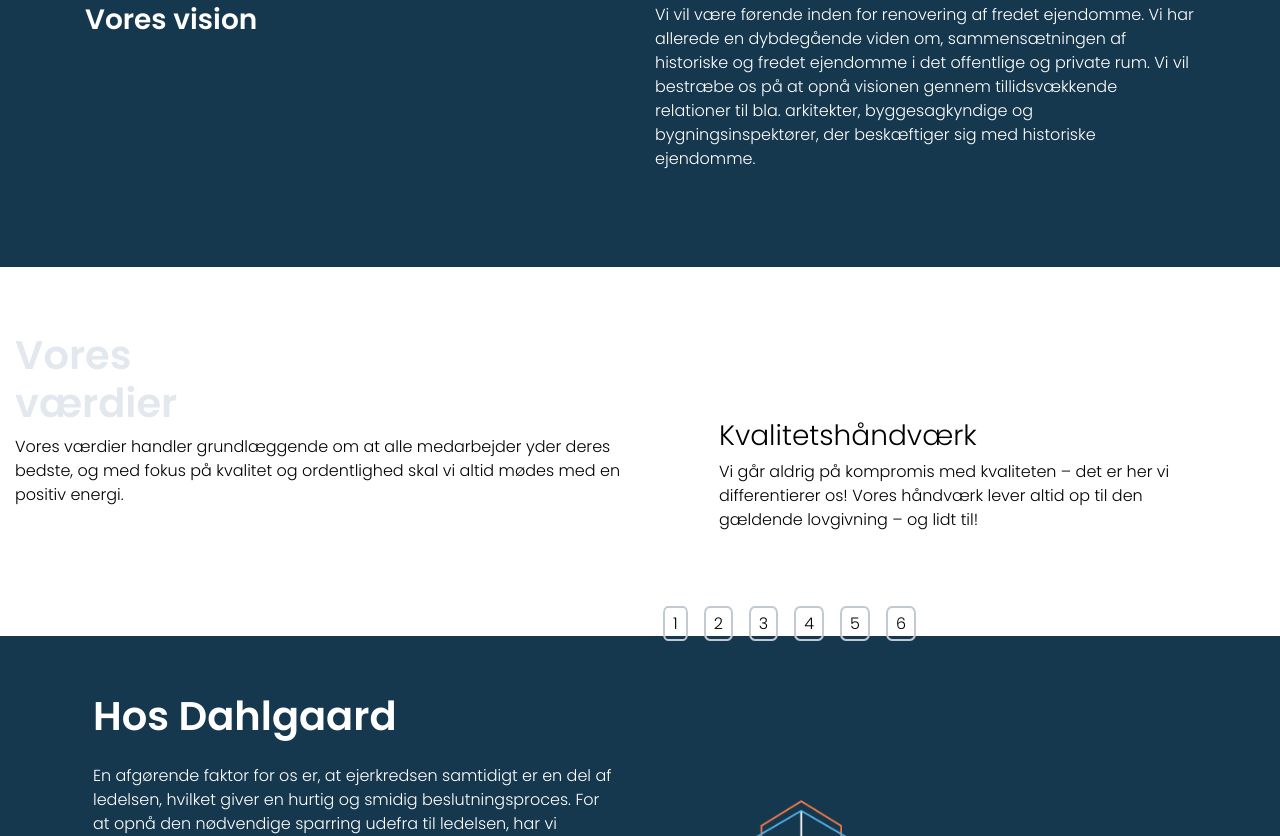
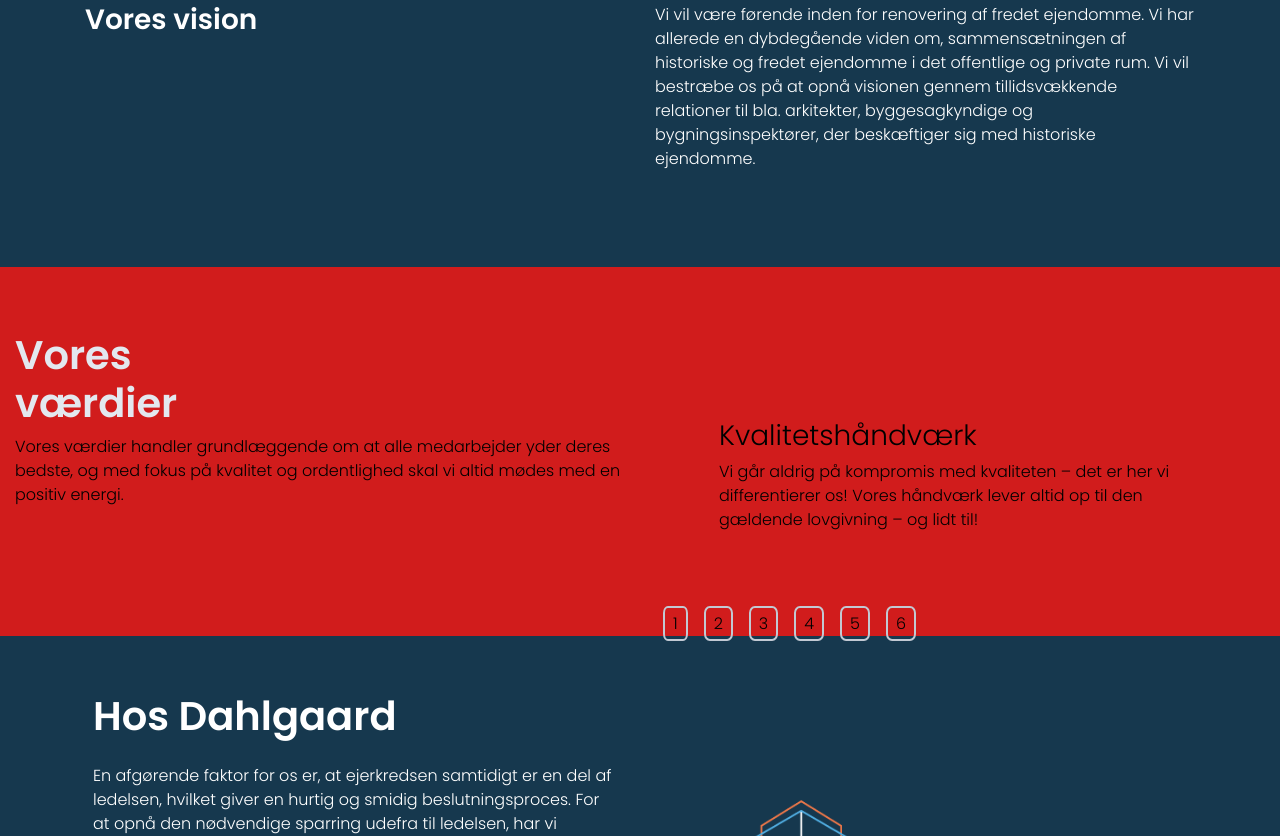
Before and after one commit to anjalisangwan95/dahlgaard-entreprise, a website: page omos.html in a window 1280 px wide. Shown: the part 532-1368 px from the top of the page. Drawn offline with nearby package versions, Linux system fonts and the light colour scheme.

Commit message:
new background

```diff
--- a/omos.html
+++ b/omos.html
@@ -89,7 +89,7 @@
 <!-- Section nr 2 Vores Værdier -->
 <div class="container-fluid">
   <div class="wrapper">
-  <div class="row row-cols-2 mt-7 pt-7 text-primary " style="background-color: white;">
+  <div class="row row-cols-2 mt-7 pt-7 text-primary " style="background-color: rgb(209, 28, 28);">
     <div class="col ">
       <h1 class="font-weight-bold  text-danger">
       Vores <br>værdier</h1>  <p>Vores værdier handler grundlæggende
```
